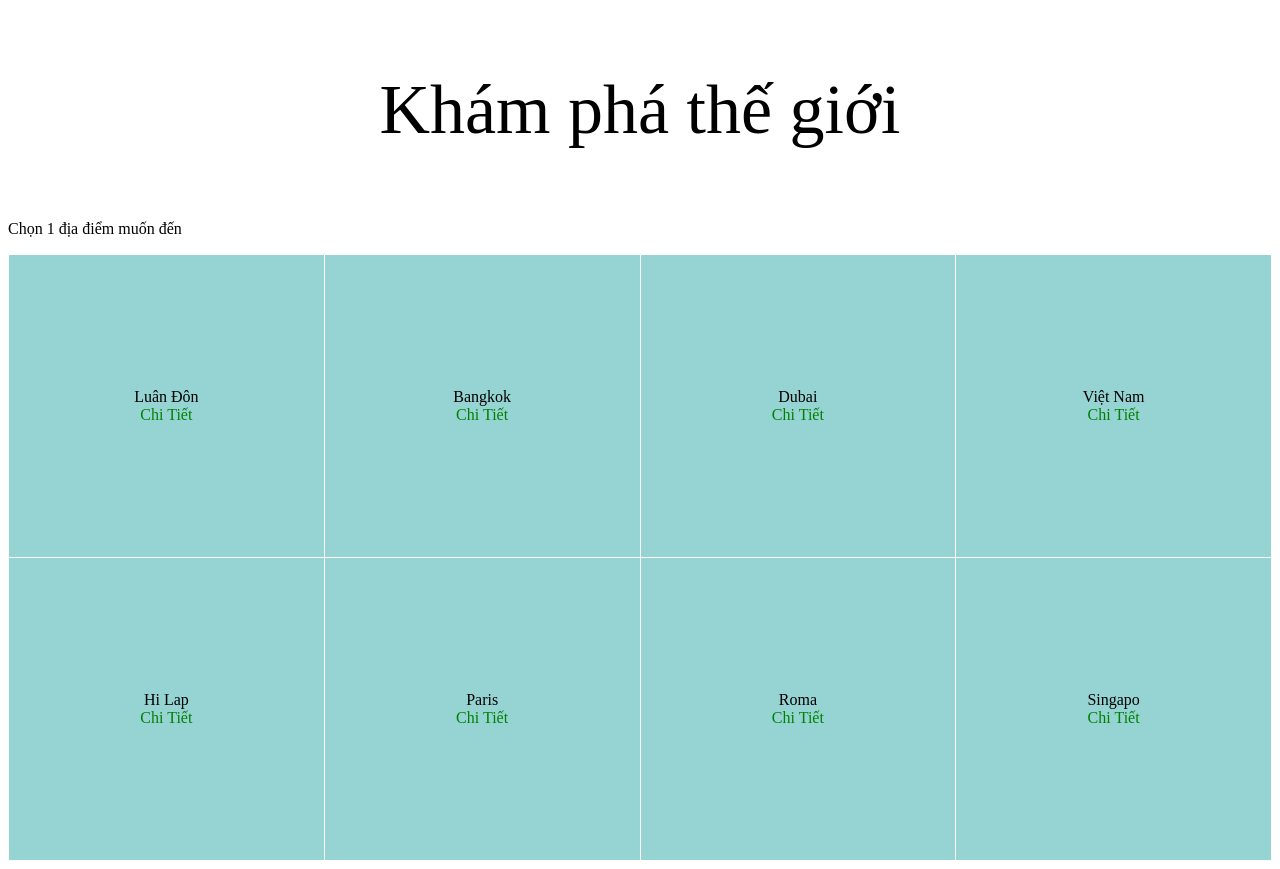
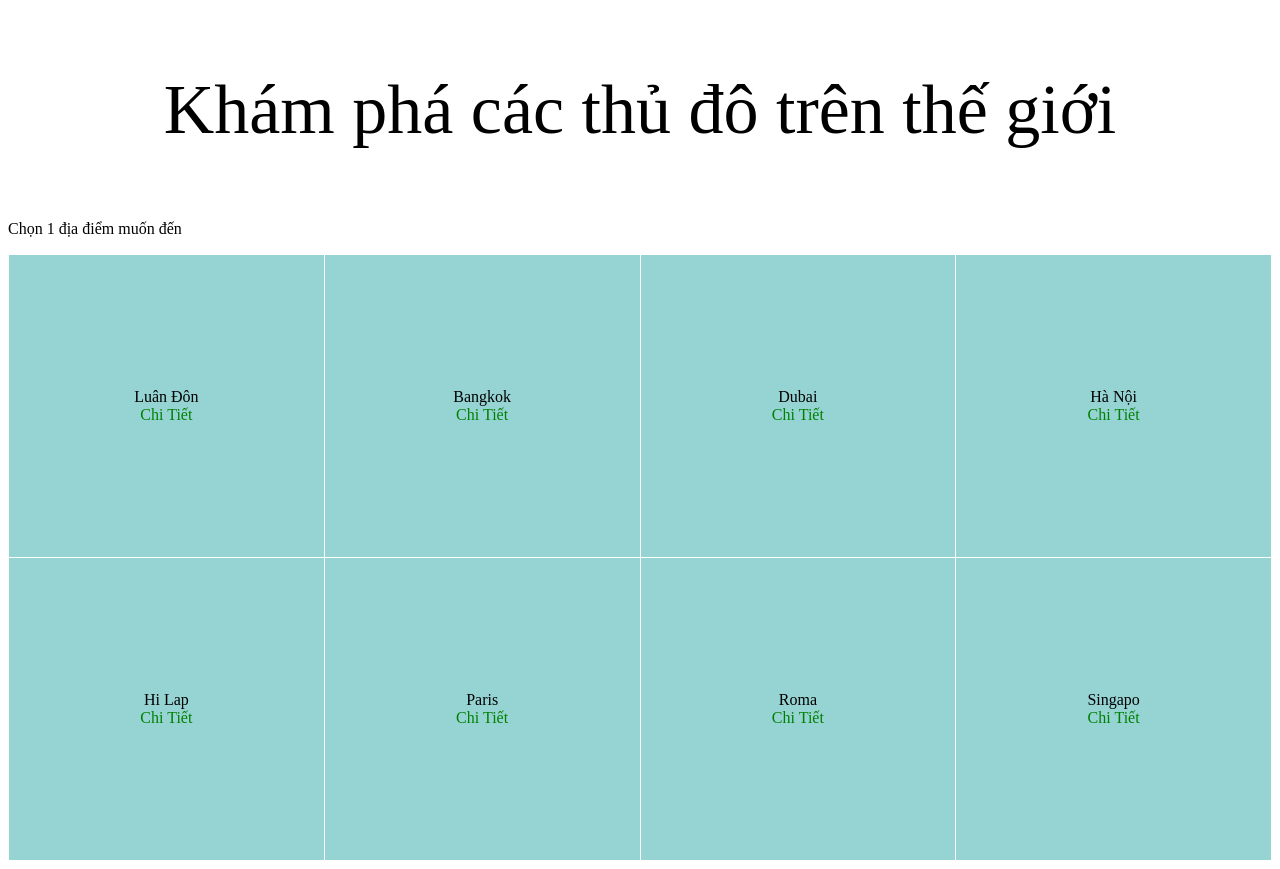
Before and after one commit to minhnhatdoannu/minhnhat1, a plain HTML site: page index.html in a window 1280 px wide. Drawn offline with Linux system fonts and the light colour scheme.

Commit message:
Update index.html

```diff
--- a/index.html
+++ b/index.html
@@ -6,19 +6,19 @@
         <title> Du lịch </title>
     </head>
     <body>
-      <p  style="text-align:center; font-size: 70px" > Khám phá thế giới </p>
+      <p  style="text-align:center; font-size: 70px" > Khám phá các thủ đô trên thế giới </p>
       <p> Chọn 1 địa điểm muốn đến </p>
      <table  style="width:100%">
   <tr >
     <td style="width:25%; height:200px; text-align:center;"> Luân Đôn <br><a href="minhnhat2/luandon.html" title="Khám phá Ngay" target="_blank">Chi Tiết</a></br> </td>
     <td style="width:25%; height:300px; text-align:center;"> Bangkok <br><a href="minhnhat2/bangkok.html" title="Khám phá Ngay" target="_blank">Chi Tiết</a></br></td>
     <td style="width:25%; height:300px; text-align:center;"> Dubai <br><a href="minhnhat2/dubai.html" title="Khám phá Ngay" target="_blank">Chi Tiết</a></br></td>
-    <td style="width:25%; height:300px; text-align:center;"> Việt Nam <br><a href="minhnhat2/vietnam.html" title="Khám phá Ngay" target="_blank">Chi Tiết</a></br></td>
+    <td style="width:25%; height:300px; text-align:center;"> Hà Nội <br><a href="minhnhat2/vietnam.html" title="Khám phá Ngay" target="_blank">Chi Tiết</a></br></td>
   </tr>
   <tr>
     <td style="width:25%; height:300px; text-align:center;"> Hi Lap <br><a href="minhnhat2/hilap.html" title="Khám phá Ngay" target="_blank">Chi Tiết</a></br></td>
     <td style="width:25%; height:300px; text-align:center;"> Paris <br><a href="minhnhat2/pari.html" title="Khám phá Ngay" target="_blank">Chi Tiết</a></br></td>
-    <td style="width:25%; height:300px; text-align:center;"> Roma <br><a href="new-file-10.html" title="Khám phá Ngay" target="_blank">Chi Tiết</a></br></td>
+    <td style="width:25%; height:300px; text-align:center;"> Roma <br><a href="minhnhat2/roma.html" title="Khám phá Ngay" target="_blank">Chi Tiết</a></br></td>
     <td style="width:25%; height:300px; text-align:center;"> Singapo <br><a href="minhnhat2/singapo.html" title="Khám phá Ngay" target="_blank">Chi Tiết</a></br></td>
   </tr>
 </table>
```
